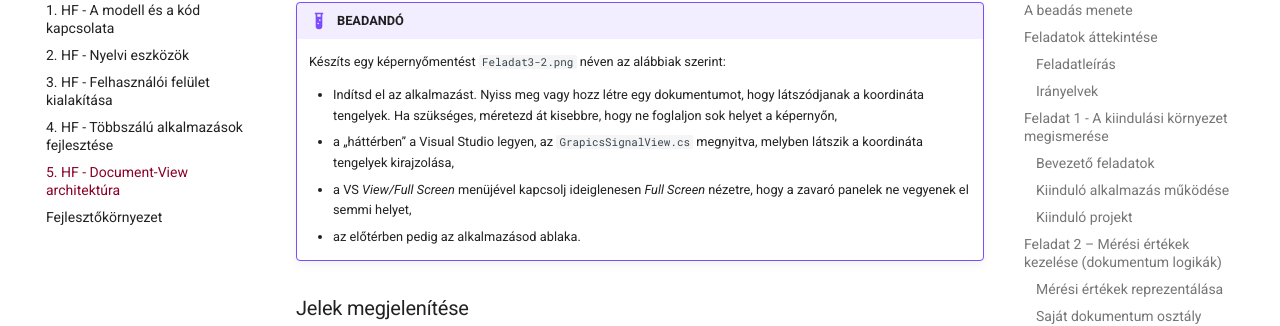
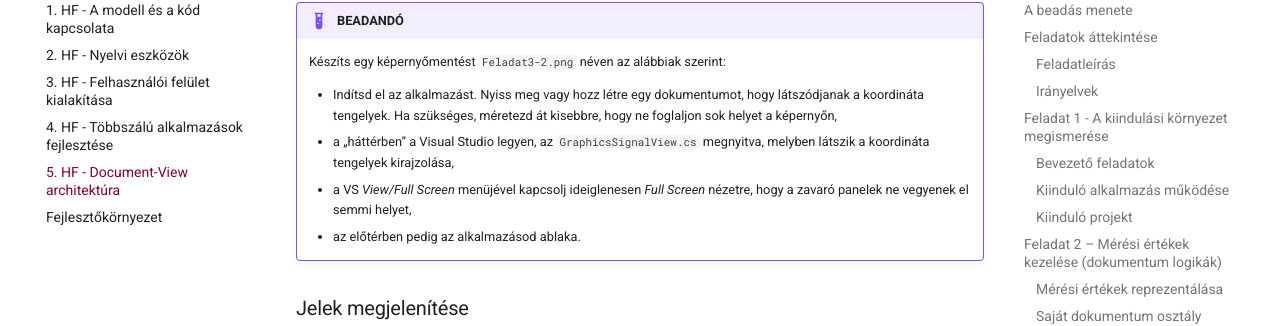
Before and after one commit to bmeviauab00/szoftvertechnikak, an MkDocs documentation site: the page built from docs/hazi/5-document-view-architectura/index.md, in a window 1280 px wide and 900 px high, scrolled down 12054 px. Shown: the part 125-451 px from the top of the window. Built offline with MkDocs 1.6.1 and Material for MkDocs 9.7.7, drawn with Linux system fonts in a browser that asks for light colours; emoji names are drawn with the system emoji font; comment, search, counter and statistics services are not loaded; some of the changed text lies outside the part shown.

Commit message:
Typo fix

```diff
--- a/docs/hazi/5-document-view-architectura/index.md
+++ b/docs/hazi/5-document-view-architectura/index.md
@@ -375,7 +375,7 @@
 
 Rajzoljuk ki a koordináta tengelyeket. Legyen az alapelv a következő:
 
-- A rajzolófelületünk (vagyis a `GrapicsSignalView` `UserControl`) kliens területének szélességét a `ClientSize.Width`, a magasságát a `ClientSize.Height` lekérdezésével kaphatjuk meg. Vonalat rajzolni a `Graphics` osztály `DrawLine` műveletével lehet.
+- A rajzolófelületünk (vagyis a `GraphicsSignalView` `UserControl`) kliens területének szélességét a `ClientSize.Width`, a magasságát a `ClientSize.Height` lekérdezésével kaphatjuk meg. Vonalat rajzolni a `Graphics` osztály `DrawLine` műveletével lehet.
 - Az Y tengelyt a nulla y pixelpozícióba rajzoljuk.
 - Az X tengelyt mindig a rajzolófelületünk közepére igazítva rajzoljuk, akárhogy méretezi is a felhasználó az ablakot (segítségképpen: a teljes aktuális magasságot a `ClientSize.Height` adja meg számunkra).
 - :exclamation: **A koordináta tengelyek színe legyen kék, és legyenek 2 pixel vastagok. A tengelyeket pontozott vonallal rajzoljuk, és a végükön legyen egy kisméretű nyíl.** Erre a beépített `Pen` támogatást nyújt:
@@ -398,7 +398,7 @@
     Készíts egy képernyőmentést `Feladat3-2.png` néven az alábbiak szerint:
 
     - Indítsd el az alkalmazást. Nyiss meg vagy hozz létre egy dokumentumot, hogy látszódjanak a koordináta tengelyek. Ha szükséges, méretezd át kisebbre, hogy ne foglaljon sok helyet a képernyőn,
-    - a „háttérben” a Visual Studio legyen, az `GrapicsSignalView.cs` megnyitva, melyben látszik a koordináta tengelyek kirajzolása,
+    - a „háttérben” a Visual Studio legyen, az `GraphicsSignalView.cs` megnyitva, melyben látszik a koordináta tengelyek kirajzolása,
     - a VS _View/Full Screen_ menüjével kapcsolj ideiglenesen _Full Screen_ nézetre, hogy a zavaró panelek ne vegyenek el semmi helyet,
     - az előtérben pedig az alkalmazásod ablaka.
 
@@ -425,7 +425,7 @@
 
     - Két `DateTime` érték különbsége egy `TimeSpan` (időtartam) típusú objektumot eredményez.
     - Egy `DateTime` objektum a `Ticks` property-jében adja vissza legjobb felbontással az általa tárolt időértéket (1 tick = 100 nsec felbontás).
-    - A rajzolófelületünk (vagyis a `GrapicsSignalView` `UserControl`) nulla x koordinátájában jelenítsük meg a listánkban levő első jelet.
+    - A rajzolófelületünk (vagyis a `GraphicsSignalView` `UserControl`) nulla x koordinátájában jelenítsük meg a listánkban levő első jelet.
     - A megjelenítés során semmiféle követelmény nincs arra vonatkozóan, hogy a jeleket olyan skálatényezőkkel jelenítsük meg, hogy pont kiférjenek a rajzolás során. Helyette a nézet osztályunkban vezessünk be és használjunk olyan `pixelPerSec` és `pixelPerValue` skálatényezőket, melyek érzésre, vagy pár próbálkozás után úgy jelenítsék meg a jeleket, hogy a nézetbe beférjenek, de ne is legyen a rajz túl kicsi.
     - Amennyiben a rajzunk „nem akar” megjelenni, tegyünk töréspontot az `OnPaint` műveletbe, és a kódunkat lépésenként végrehajva a változók értékét tooltipben vagy a _Watch_ ablakban megjelenítve nyomozzuk, hol csúszik félre a számításunk.
 
@@ -455,7 +455,7 @@
     Készíts egy képernyőmentést `Feladat3-4.png` néven az alábbiak szerint:
 
     - Indítsd el az alkalmazást. Nyiss meg vagy hozz létre egy dokumentumot, hogy látszódjanak a koordináta tengelyek és a kirajzolt jelek. Ha szükséges, méretezd át kisebbre, hogy ne foglaljon sok helyet a képernyőn,
-    - a „háttérben” a Visual Studio legyen, az `GrapicsSignalView.cs` megnyitva, melyben látszik a jelek kirajzolása,
+    - a „háttérben” a Visual Studio legyen, az `GraphicsSignalView.cs` megnyitva, melyben látszik a jelek kirajzolása,
     - a VS _View/Full Screen_ menüjével kapcsolj ideiglenesen _Full Screen_ nézetre, hogy a zavaró panelek ne vegyenek el semmi helyet,
     - az előtérben pedig az alkalmazásod ablaka.
 
@@ -488,7 +488,7 @@
     Készíts egy képernyőmentést `FeladatIMSc-2.png` néven az alábbiak szerint:
 
     - Indítsd el az alkalmazást. Nyiss meg vagy hozz létre egy dokumentumot, hogy látszódjanak a koordináta tengelyek és a kirajzolt jelek, valamint a görgetősáv (scrollbar). Ha szükséges, méretezd át kisebbre, hogy ne foglaljon sok helyet a képernyőn,
-    - a „háttérben” a Visual Studio legyen, az `GrapicsSignalView.cs` releváns releváns része megnyitva,
+    - a „háttérben” a Visual Studio legyen, az `GraphicsSignalView.cs` releváns releváns része megnyitva,
     - a VS _View/Full Screen_ menüjével kapcsolj ideiglenesen _Full Screen_ nézetre, hogy a zavaró panelek ne vegyenek el semmi helyet,
     - az előtérben pedig az alkalmazásod ablaka.
 
```
Also changed, not shown: docs/labor/6-doc-view/index.md (+1 -1 lines).
